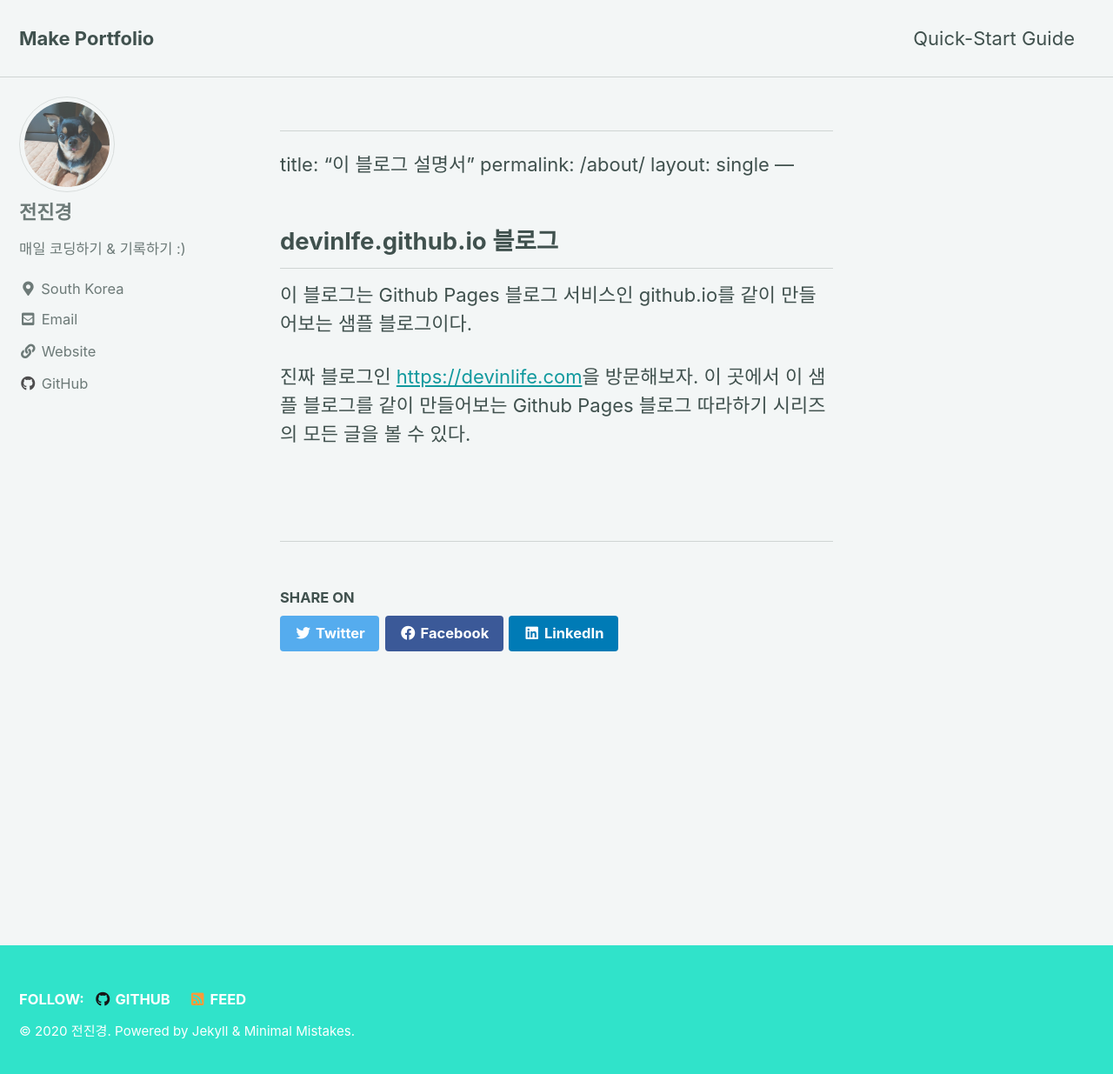
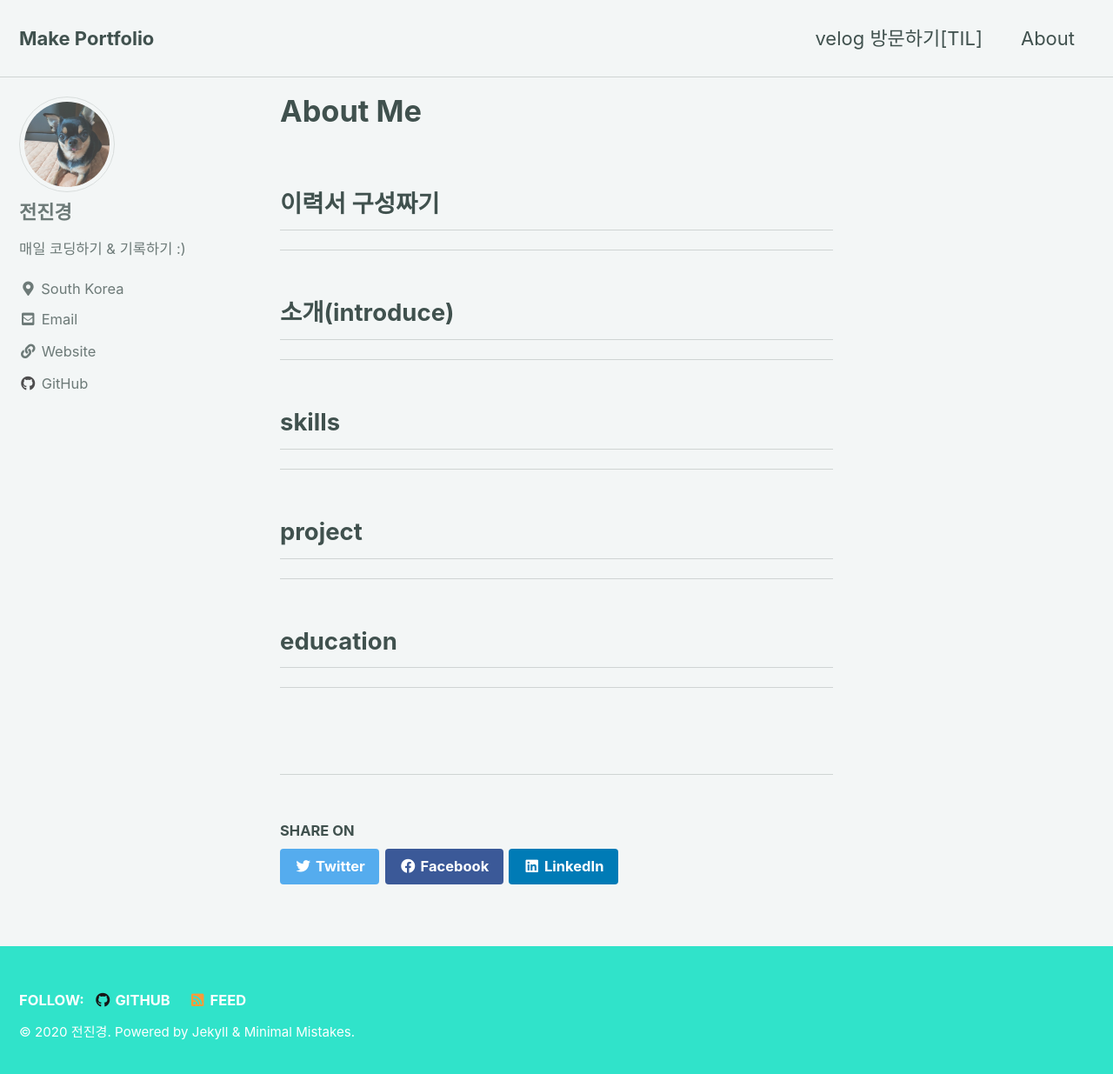
Before and after one commit to JJIN-1916/JJIN-1916.github.io, a Jekyll site: the page built from _pages/about.md, in a window 1280 px wide and 1242 px high. Shown: the top 1235 px of the window at 87% size. Built offline with Jekyll 4.4.1, drawn with Linux system fonts in a browser that asks for light colours; cached includes are drawn as plain includes; our own code applies the rules of GitHub Pages for plain Markdown files.

Commit message:
add til site, modifiy about page

```diff
--- a/_pages/about.md
+++ b/_pages/about.md
@@ -1,14 +1,25 @@
-
 ---
-title: "이 블로그 설명서"
+title: "About Me"
 permalink: /about/
 layout: single
 ---
 
-## devinlfe.github.io 블로그
+## 이력서 구성짜기
 
-이 블로그는 Github Pages 블로그 서비스인 github.io를 같이 만들어보는 샘플 블로그이다.
+---
 
-진짜 블로그인 <https://devinlife.com>을 방문해보자.
-이 곳에서 이 샘플 블로그를 같이 만들어보는 Github Pages 블로그 따라하기 시리즈의
-모든 글을 볼 수 있다.
+## 소개(introduce)
+
+---
+
+## skills
+
+---
+
+## project
+
+---
+
+## education
+
+---
```
Also changed, not shown: _data/navigation.yml (+4 -4 lines).
